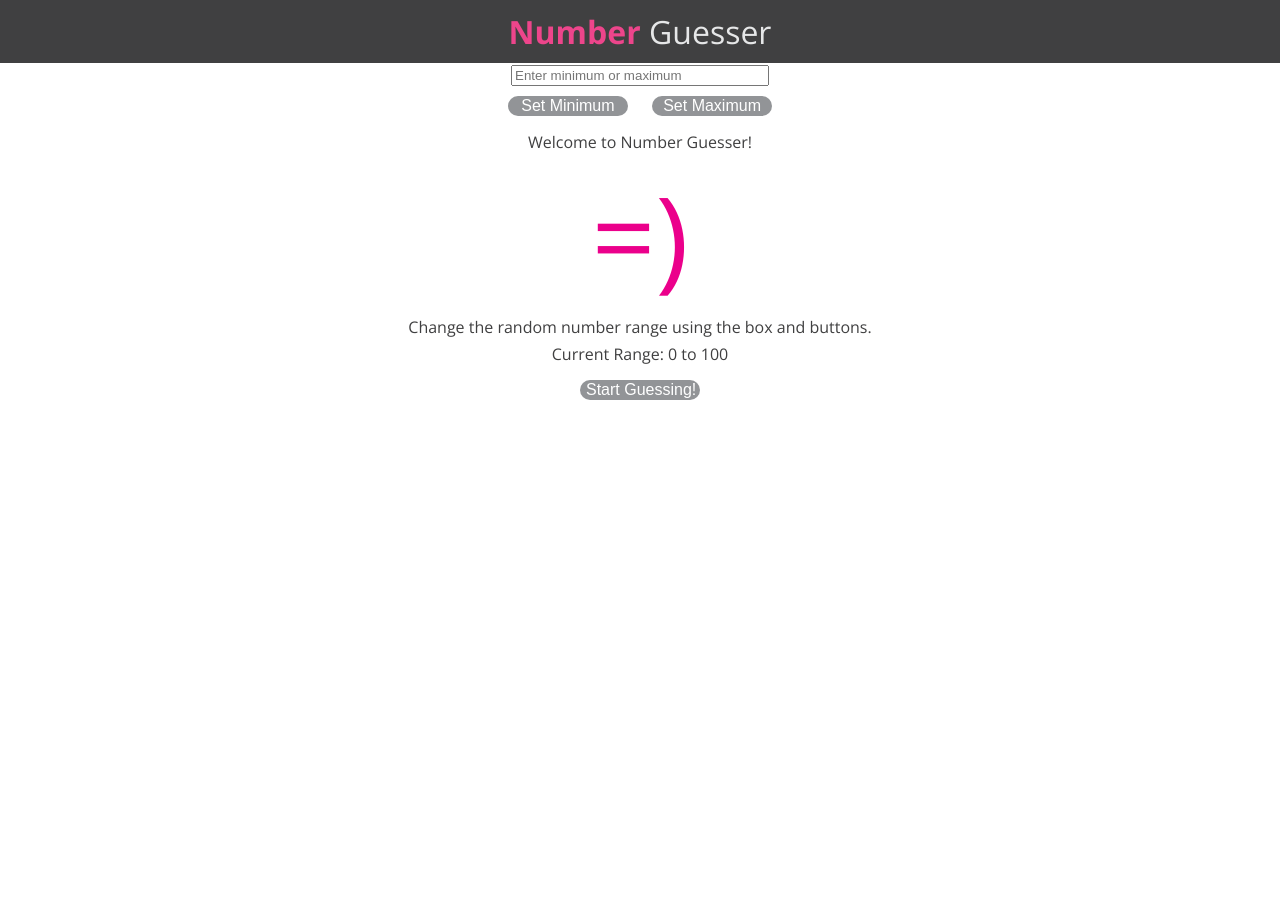
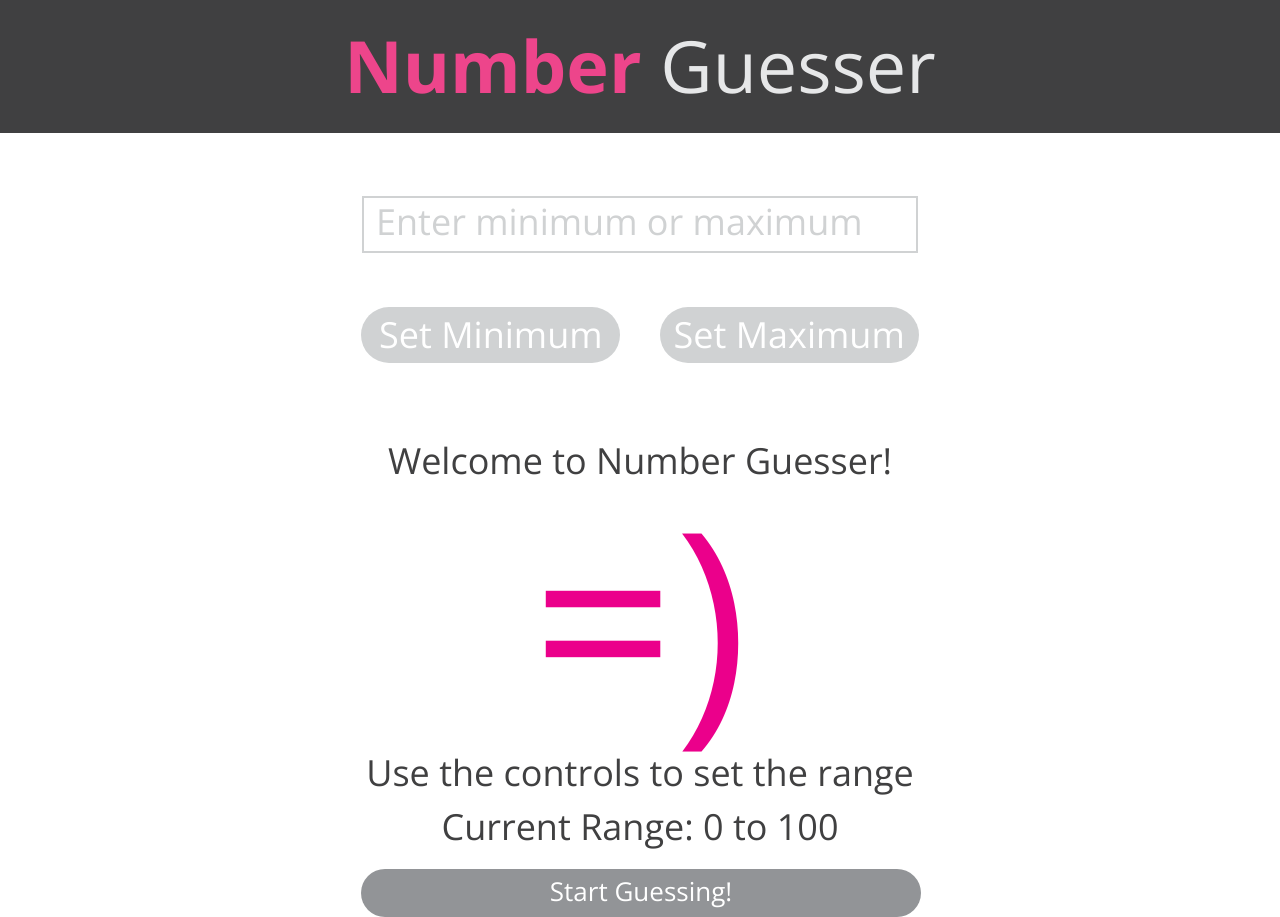
Before and after one commit to rufusasterisk/number-guesser, a plain HTML site: page index.html in a window 1280 px wide. Before the commit the page ends 800 px from the top, so only its background shows below. Drawn offline with nearby package versions, Linux system fonts and the light colour scheme.

Commit message:
Real change css and cleanup

```diff
--- a/binarySearch.js
+++ b/binarySearch.js
@@ -1,2 +1,5 @@
-var secretNumberFunction = function(){Math.floor(Math.random()*100)}
+function secretNumberFunction() {
+  return Math.floor(Math.random()*100);
+}
 var secretNumber = secretNumberFunction();
+console.log(secretNumber);
--- a/index.html
+++ b/index.html
@@ -3,7 +3,7 @@
   <head>
     <meta charset="utf-8">
     <title>Number Guesser</title>
-    <link rel="stylesheet" href="https://fonts.googleapis.com/css?family=Open+Sans:700&text=Number">
+    <link rel="stylesheet" href="https://fonts.googleapis.com/css?family=Open+Sans:700&text=Number ">
     <link rel="stylesheet" href="https://fonts.googleapis.com/css?family=Open+Sans:300">
     <link rel="stylesheet" href="master.css">
   </head>
@@ -11,23 +11,21 @@
     <header>
       <h1>Number <span id="titleGuesser">Guesser</span></h1>
     </header>
+    <main>
       <form class="" action="index.html" method="post">
         <input type="text" id="guessField" value="" placeholder="Enter your guess" autocomplete = "off"/>
         <br />
-      <!-- <div class="buttonDiv"> -->
           <input class="guesserButton" type="button" id="guessButton" value="Guess" title="Enter a number to Guess">
           <input class="guesserButton" type="button" id="clearButton" value="Clear">
-      <!-- </div> -->
       </form>
       <section>
-      <p id="topText">Your last guess was:</p>
+        <p id="topText">Your last guess was</p>
         <p id="lastGuess">--</p>
         <p id="response">RESPONSE</p>
         <p id="levelUp">PLACEHOLDER</p>
       </section>
-    <!-- <div class="buttonDiv"> -->
       <input class="guesserButton" type="button" id="resetButton" value="Reset">
-    <!-- </div> -->
       <script type="text/javascript" src="scripts.js"></script>
+    </main>
   </body>
 </html>
--- a/master.css
+++ b/master.css
@@ -1,64 +1,109 @@
 body {
   font-family: "Open Sans", sans-serif;
-  /*font-style: bold 700;
-  font-style: Light 300;*/
+  font-size: 36px;
   text-align: center;
   margin: 0;
+  background-color: #FFF;
 }
 header {
   background-color: #404041;
-  /*text-align: center;*/
   color: #ED458B;
   font-weight: 700;
-  padding: 10px;
+  font-size: 36px;
+  -webkit-font-smoothing: antialiased;
+  padding-top: 16px;
+  padding-bottom: 19px;
 }
+
 h1 {
   margin: 0;
 }
+
+main {
+  width: 558px;
+  margin: auto;
+}
+
 p {
   color: #404041;
+  -webkit-font-smoothing: antialiased;
+  margin: 5px;
 }
 
-#guessField {
-  width: 250px;
-}
-/*.buttonDiv {
-  width: 250px;
-  margin: auto;
-}*/
-
-#titleGuesser {
-  color: #e6e7e8;
-  font-weight: 300;
-}
-/*#levelUp {
-  visibility: hidden;
-}*/
-.guesserButton {
-  background-color: #929497;
-  color: #FFFFFF;
-  border-radius: 25px;
-  border-style: none;
-  display: inline-block;
-  margin: 10px;
-  width: 120px;
-  font-size: 100%;
-  font-weight: 300;
-}
 .guesserButton:hover {
   background-color: #EB008B;
 }
 .guesserButton:disabled {
   background-color: #D0D2D3;
 }
-
-p {
-  color: #404041;
-  margin: 5px;
+.guesserButton {
+  background-color: #929497;
+  color: #FFFFFF;
+  border-radius: 56px;
+  border-style: none;
+  display: inline-block;
+  width: 259px;
+  line-height: 1;
+  padding-top: 10px;
+  padding-bottom: 10px;
+  font-size: 100%;
+  font-weight: 300;
+  font-family: inherit;
+  -webkit-font-smoothing: antialiased;
+}
+#guessButton {
+  margin-right: 15px;
+}
+#clearButton {
+  margin-left: 15px;
+}
+#topText {
+  margin-top: 73px;
+}
+#response {
+  margin-top: 8px;
+  font-size: 36px;
+}
+#resetButton {
+  margin-top: 13px;
+  width: 560px;
+  font-size: 26px;
+  padding-top: 9px;
+  padding-bottom: 13px;
+  border-radius: 32px;
 }
 #lastGuess {
   color: #EB008B;
-  font-size: 700%;
+  font-size: 250px;
   font-weight: 300;
   margin: 0px;
+  line-height: 1;
+  -webkit-font-smoothing: initial;
 }
+
+#guessField {
+  -webkit-font-smoothing: antialiased;
+  width: 528px;
+  font-size: 36px;
+  color: #929497;
+  margin-top: 63px;
+  margin-bottom: 54px;
+  border-style: solid;
+  border-color: #D0D2D3;
+  padding-top: 4px;
+  padding-bottom: 7px;
+  padding-left: 12px;
+  padding-right: 12px;
+}
+#guessField::placeholder {
+  color: #D0D2D3;
+  font-family: "Open Sans";
+  font-weight: 300;
+  -webkit-font-smoothing: inherit;
+  font-size: 36px;
+}
+
+#titleGuesser {
+  color: #e6e7e8;
+  font-weight: 300;
+}
--- a/scripts.js
+++ b/scripts.js
@@ -35,6 +35,11 @@
 
 //On Page Load
   rangeSetup();
+  // startGame();
+  // document.getElementById('guessField').value = "25";
+  // secretNumber = 0;
+  // analyzeGuess();
+  // document.getElementById('guessField').value ="";
 
 //Define Functions
   function leftTopButtonClick(){
@@ -102,8 +107,7 @@
 //Pick a secret number
   function pickSecretNumber(){
     secretNumber = Math.floor(Math.random()*(maxSize-minSize))+minSize;
-    //check if it worked
-    console.log(secretNumber);
+    console.log(secretNumber);   //check if it worked
   };
 
 //Input Control function
@@ -133,6 +137,7 @@
   }
 
   function rangeSetup(){ //sets page up for range entry
+    disableButtons();
     guessInput.placeholder = "Enter minimum or maximum";
     lastGuessDisplay.innerHTML = "=)"
     guessButtonInput.value = "Set Minimum";
@@ -141,7 +146,7 @@
     introText.innerHTML = "Welcome to Number Guesser!";
     levelUpMessage.innerHTML = "Current Range: " + minSize + " to " + maxSize;
     levelUpMessage.style.visibility = "visible";
-    lastGuessResult.innerHTML = "Change the random number range using the box and buttons.";
+    lastGuessResult.innerHTML = "Use the controls to set the range";
   }
 
   function setMin(){
@@ -150,7 +155,7 @@
         alert("You must enter a number!")
       }
       else if (parseInt(currentInputString) > maxSize) {
-        alert("Minimum must be smaller than Maximum!")
+        alert("Minimum must be smaller than Maximum! Current Maximum: " + maxSize)
       }
       else {
         minSize = parseInt(currentInputString);
@@ -210,10 +215,10 @@
     increaseRange();
   }
   function setupGuesser(){ //change the HTML of the page to the Guesser layout
-    guessInput.placeholder = "Enter your Guess";
+    guessInput.placeholder = "Enter your guess";
     guessInput.value = "";
     guessButtonInput.value = "Guess";
     guessClearInput.value = "Clear";
     guessResetInput.value = "Reset";
-    introText.innerHTML = "Your last guess was:";
+    introText.innerHTML = "Your last guess was";
   }
```
Also changed, not shown: binarySearchHTML.html (+8 -1 lines). Lines whose indentation alone changed are shown as unchanged.
